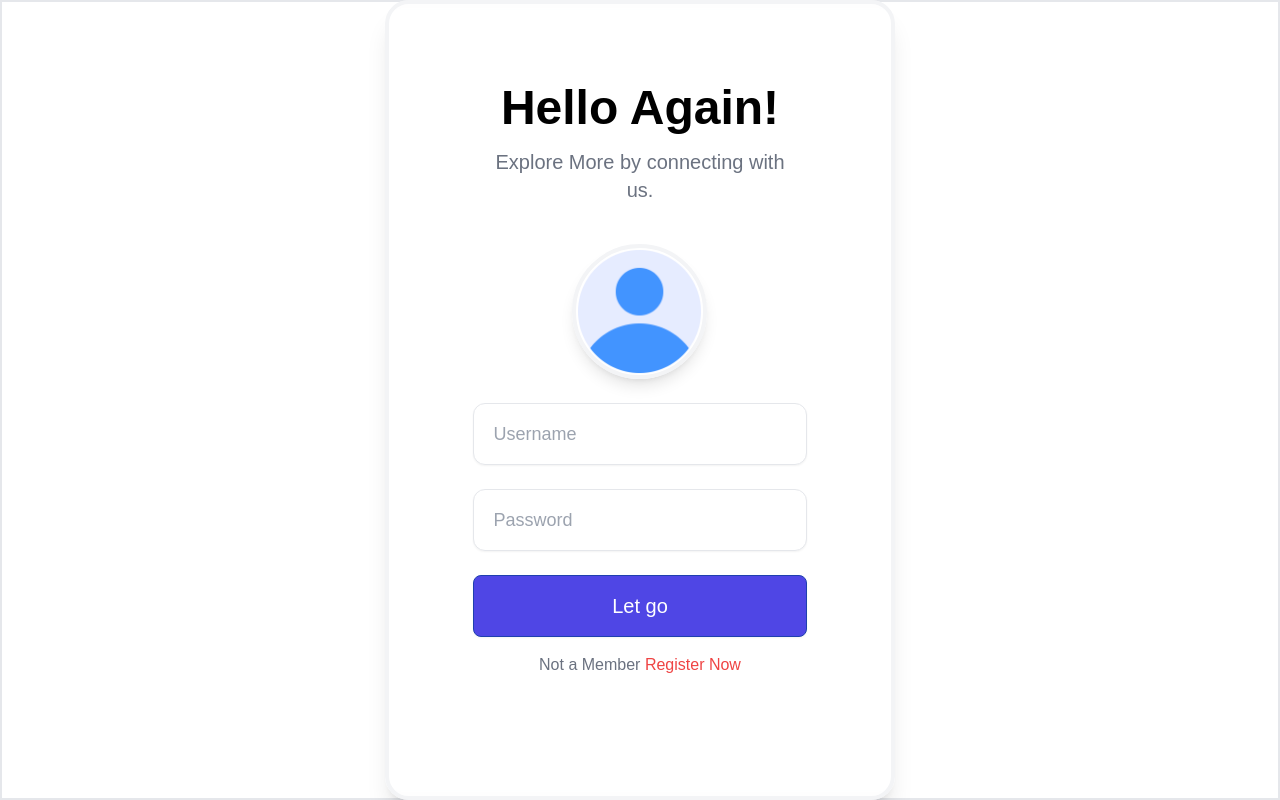
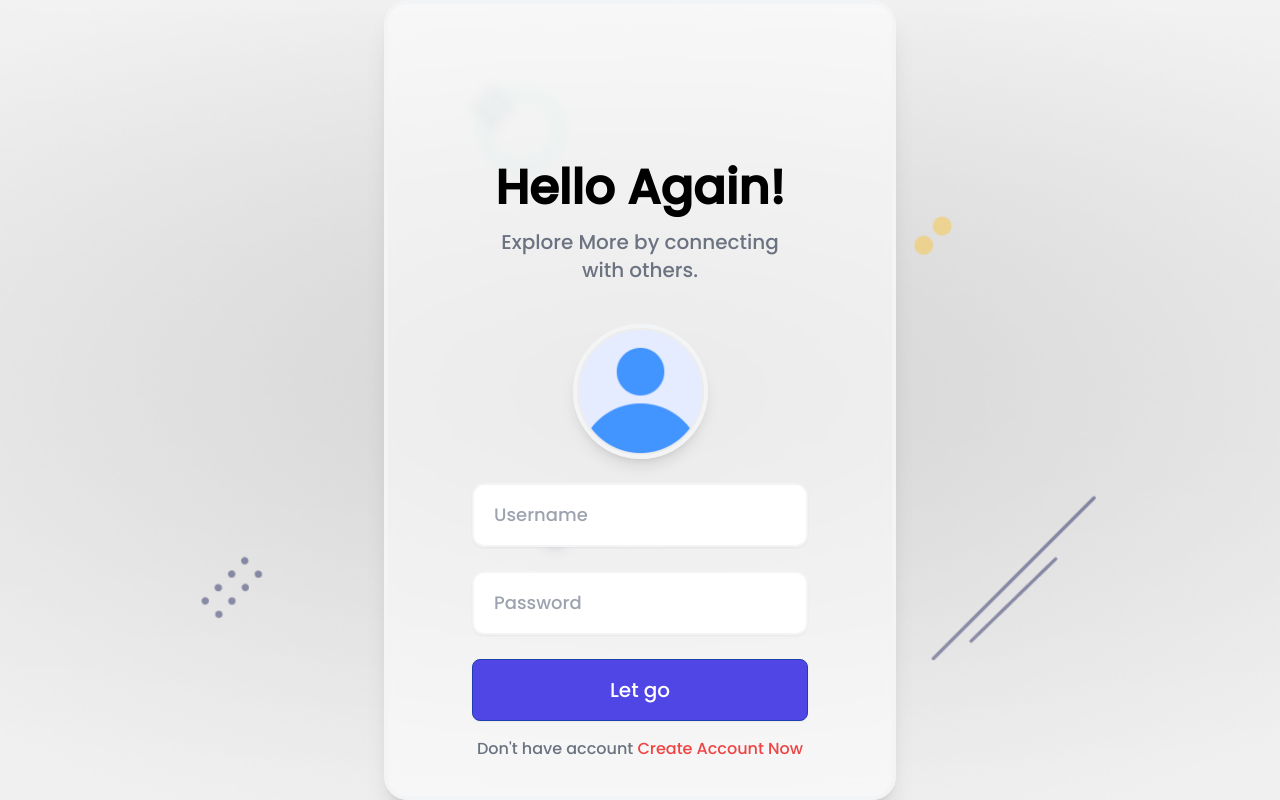
Before and after one commit to Clifftech123/Typescript-mern-auth-client, a React (Vite) app: page / in a window 1280 px wide. Built offline with nearby package versions, Linux system fonts and the light colour scheme.

Commit message:
Changing the folder stratuer

```diff
--- a/index.html
+++ b/index.html
@@ -4,7 +4,7 @@
     <meta charset="UTF-8" />
     <link rel="icon" type="image/svg+xml" href="/vite.svg" />
     <meta name="viewport" content="width=device-width, initial-scale=1.0" />
-    <title>mern dashboard </title>
+    <title>Chart App  </title>
   </head>
   <body>
     <div id="root"></div>
--- a/src/components/ Reset.tsx
+++ /dev/null
@@ -1,10 +0,0 @@
-import React from 'react'
-
-export const  Reset = () => {
-  return (
-    <div> Reset</div>
-  )
-}
-
-
-export default Reset
--- a/src/components/Logging.tsx
+++ /dev/null
@@ -1,66 +0,0 @@
-import React from 'react'
-import { Link } from 'react-router-dom'
-import avatar from '../assets/profile.png';
-import { Toaster } from 'react-hot-toast';
-import { useFormik } from 'formik';
-import { usernameValidate } from "../helper/validate"
-
-import styles from '../styles/Logging.module.css';
-
-const Logging = () => {
-
-  const formik = useFormik({
-    initialValues : {
-      username : ''
-    },
-    validate : usernameValidate,
-    validateOnBlur: false,
-    validateOnChange: false,
-    onSubmit : async values => {
-      console.log(values)
-    }
-  })
-
-  return (
-    <div className="container mx-auto">
-
-      <Toaster position='top-center' reverseOrder={false}></Toaster>
-
-      <div className='flex justify-center border-2  items-center h-screen'>
-
-        {/*   This section contain all the form content      */}
-        <div className={styles.formContainer}>
-
-          <div className="title flex flex-col items-center">
-            <h4 className='text-5xl font-bold'>Hello Again!</h4>
-            <span className='py-4 text-xl w-2/3 text-center text-gray-500'>
-              Explore More by connecting with us.
-            </span>
-          </div>
-           {/* ============== FORM ==================  */}
-          <form className='pb-1 h-80' onSubmit={formik.handleSubmit}>
-              <div className='profile flex justify-center py-6'>
-                  <img src={avatar} className={styles.profile_img} alt="avatar" />
-              </div>
-
-                {/* SUBMIT  BUTTON : All the styling for this button  found in the module logging css   */}
-              <div className="textbox flex flex-col items-center gap-6">
-                  <input {...formik.getFieldProps('username')} className={styles.textbox} type="text" placeholder='Username' />
-                  <input className={styles.textbox} type="password" placeholder='Password' />
-                  <button className={styles.btn} >Let go </button>
-
-              </div>
-            {/*  REGISTER*/}
-              <div className="text-center py-4">
-                <span className='text-gray-500'>Not a Member <Link className='text-red-500' to="/register">Register Now</Link></span>
-              </div>
-
-          </form>
-
-        </div>
-      </div>
-    </div>
-  )
-}
-
-export default Logging
--- a/src/components/PageNotFound.tsx
+++ /dev/null
@@ -1,10 +0,0 @@
-
-
- const PageNotFound = () => {
-  return (
-    <div>PageNotFound</div>
-  )
-}
-
-
-export default PageNotFound
--- a/src/components/Password.tsx
+++ /dev/null
@@ -1,10 +0,0 @@
-import React from 'react'
-
-const Password = () => {
-  return (
-    <div className='text-center'> Welcome   Password Component</div>
-  )
-}
-
-
-export default Password
--- a/src/components/Profile.tsx
+++ /dev/null
@@ -1,10 +0,0 @@
-
-
-  const Profile = () => {
-  return (
-    <div className='text-center'>  Welcome to Profile</div>
-  )
-}
-
-
-export default Profile
--- a/src/components/Recovery.tsx
+++ /dev/null
@@ -1,11 +0,0 @@
-
-
-
- const Recovery = () => {
-  return (
-    <div className='text-center'>Recovery</div>
-  )
-}
-
-
-export default Recovery
--- a/src/components/Register.tsx
+++ /dev/null
@@ -1,10 +0,0 @@
-
-
- const Register = () => {
-  return (
-    <div className='text-center'>RWelcome  Register component </div>
-  )
-}
-
-
-export default Register
--- a/src/helper/validate.tsx
+++ b/src/helper/validate.tsx
@@ -2,13 +2,13 @@
 
 /** validate login page username */
 export async function usernameValidate(values: {username: string}): Promise<{username?: string}> {
-    const errors = usernameVerify({}, values);
+    const errors = usernameVerify(values, {});
 
     return errors;
 }
 
 /** validate username */
-function usernameVerify(error: {username?: string}, values: {username: string}): {username?: string} {
+function usernameVerify(values: {username: string}, error: {username?: string}): {username?: string} {
     if (!values.username) {
         error.username = toast.error('Username Required...!');
     } else if (values.username.includes(" ")) {
@@ -17,3 +17,22 @@
 
     return error;
 }
+
+/** validate password */
+export async function passwordValidate(values: {password: string | number} ): Promise<{password?: string}> {
+    const errors = passwordVerify(values, {});
+
+    return errors;
+}
+
+/** validate password */
+function passwordVerify(values: {password: string | number}, error: {password?: string }): {password?: string} {
+
+    if (!values.password) {
+        error.password = toast.error('Password Required...!');
+    } else if (typeof values.password === 'string' && values.password.length < 8) {
+        error.password = toast.error('Password must be 8 characters long...!');
+    }
+
+    return error;
+}
--- a/src/styles/Logging.module.css
+++ /dev/null
@@ -1,34 +0,0 @@
-
-
-/* THis component is helping us to write both css and tailwind in the same css file   */
-
-
-/*  */
-.formContainer{
-    background: rgba(255, 255, 255, 0.55);
-    border-radius: 16px;
-    box-shadow: 0 4px 30px #4747470b;
-    backdrop-filter: blur(7.1px);
-    border: 1px solid rgba(255, 255, 255, 0.3);
-    @apply border-4 shrink-0 lg:h-[50rem]   w-[40%]  shadow-xl rounded-3xl py-20 px-7 min-w-max border-gray-100;
-}
-
-/* PROFILE IMAGE FOR THE  LONGING  IMAGE  */
-.profile_img{
-    @apply border-4 border-gray-100 w-[135px] rounded-full shadow-lg cursor-pointer;
-    @apply hover:border-gray-200;
-}
-
-/* INPUT SECTION FOR USERNAME  */
-.textbox{
-    @apply border-0 px-5 py-4 rounded-xl w-3/4 shadow-sm text-lg;
-    @apply focus:outline-none;
-    @apply border
-
-}
-
-/* BUTTON */
-.btn{
-    @apply border border-blue-800    bg-blue-800 w-3/4 py-4 rounded-lg  text-xl shadow-sm text-center text-white;
-    @apply bg-indigo-600 hover:bg-indigo-700 focus:ring-indigo-500 focus:ring-offset-indigo-200 focus:outline-none focus:ring-2
-}
```
Also changed, not shown: src/App.tsx (+7 -7 lines).
